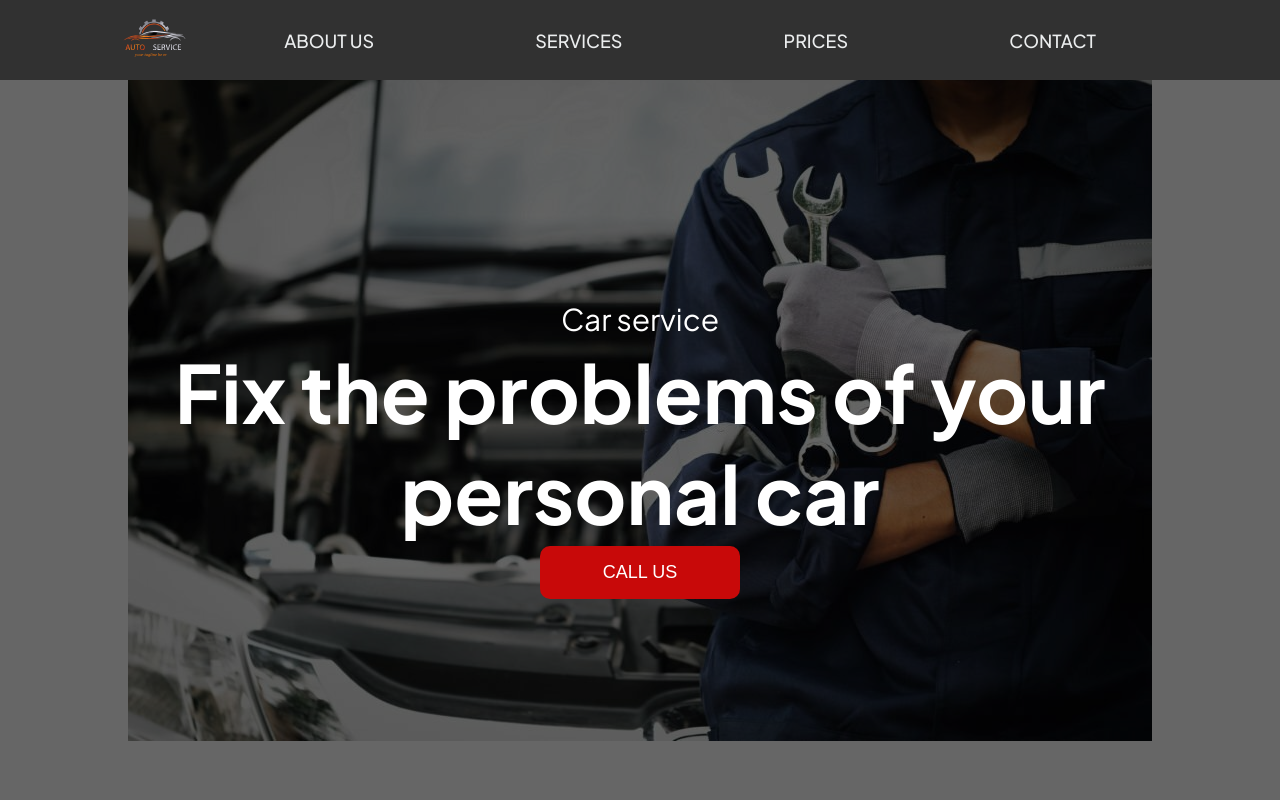
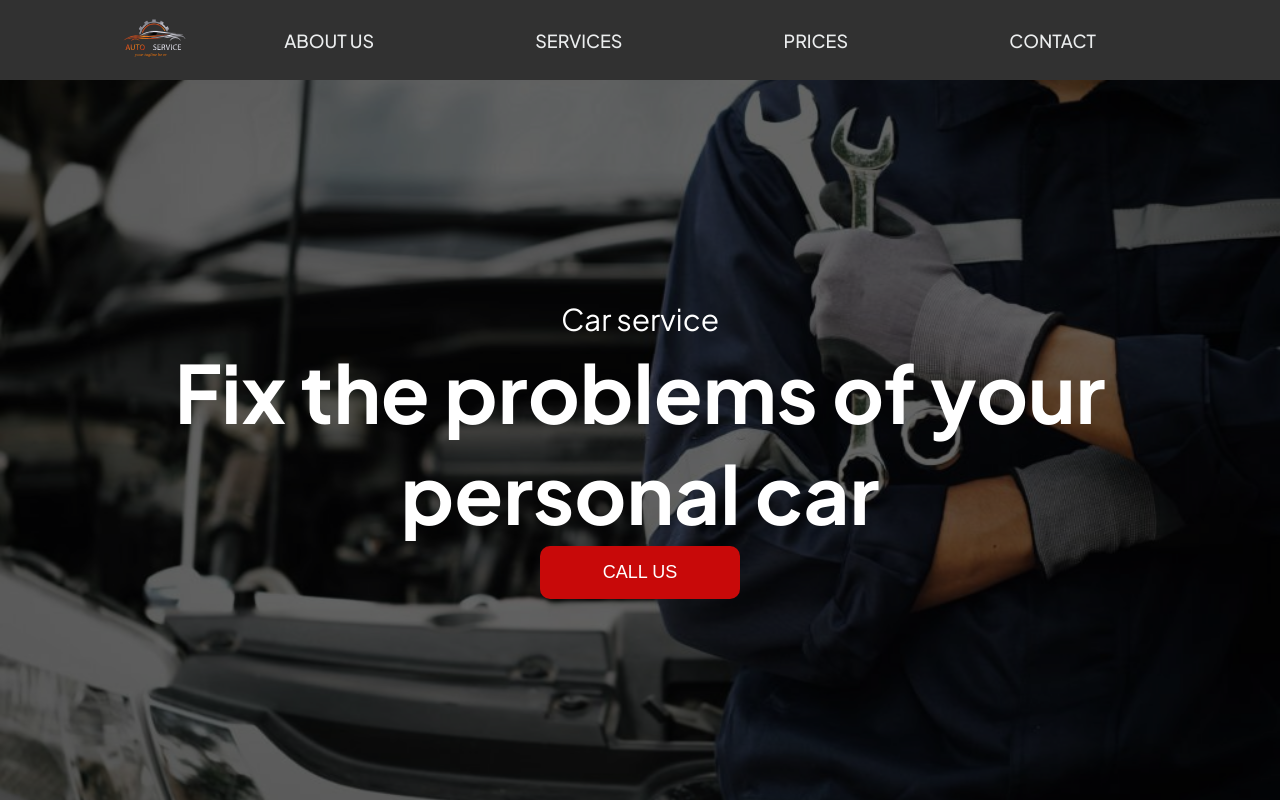
Before and after one commit to Gabrieelkn/service-landing-page, a Next.js app: page / in a window 1280 px wide. Shown: the top 802 px of the page. Built offline with nearby package versions, Linux system fonts and the light colour scheme.

Commit message:
fixed bg not showing on safari browser

```diff
--- a/app/page.module.css
+++ b/app/page.module.css
@@ -3,7 +3,7 @@
   background-color: transparent;
   background-position: center;
   background-repeat: no-repeat;
-  background-size: center;
+  background-size: cover;
   background-attachment: fixed;
   height: 100vh;
   margin-bottom: 200px;
```
